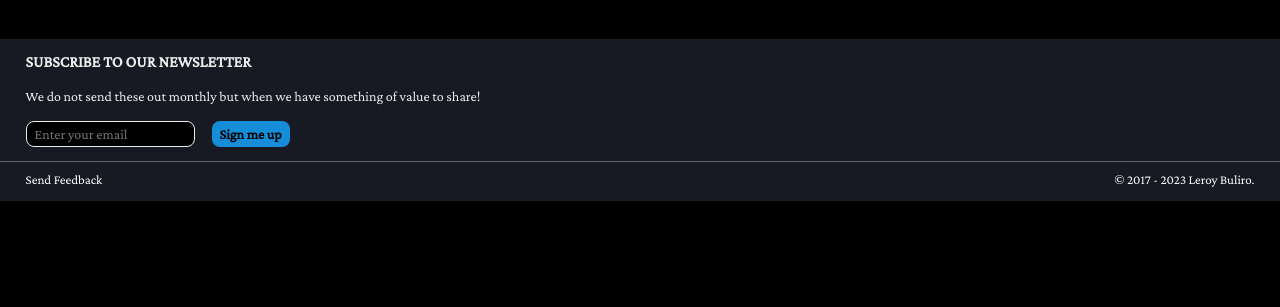
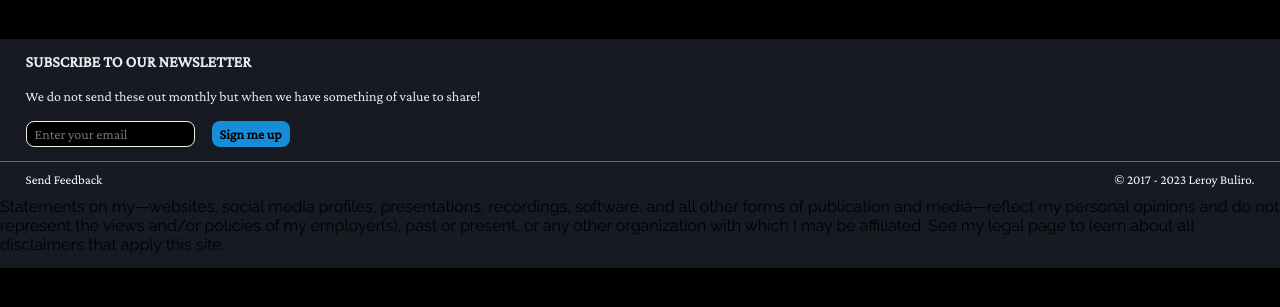
Before and after one commit to leroybuliro/personal_website, a Django app: page /logs/ in a window 1280 px wide. Shown: the part 328-635 px from the top of the page. Run offline with Django 4.2, Linux system fonts and the light colour scheme; data comes from the database, SQL or seed files in the repository; data that the repository does not hold is empty; some libraries are stand-ins or nearby versions.

Commit message:
base ux mod

```diff
--- a/core/templates/core/base.html
+++ b/core/templates/core/base.html
@@ -171,6 +171,9 @@
                 </div>
                 <span>© 2017 - {{current_year}} Leroy Buliro.</span>
             </div>
-        </div>
-    </body>
+            <div>
+                <p>Statements on my—websites, social media profiles, presentations, recordings, software, and all other forms of publication
+                and media—reflect my personal opinions and do not represent the views and/or policies of my employer(s), past or present,
+                or any other organization with which I may be affiliated. See my legal page to learn about all disclaimers that apply this site.</p>
+            </div>
 </html>
```
